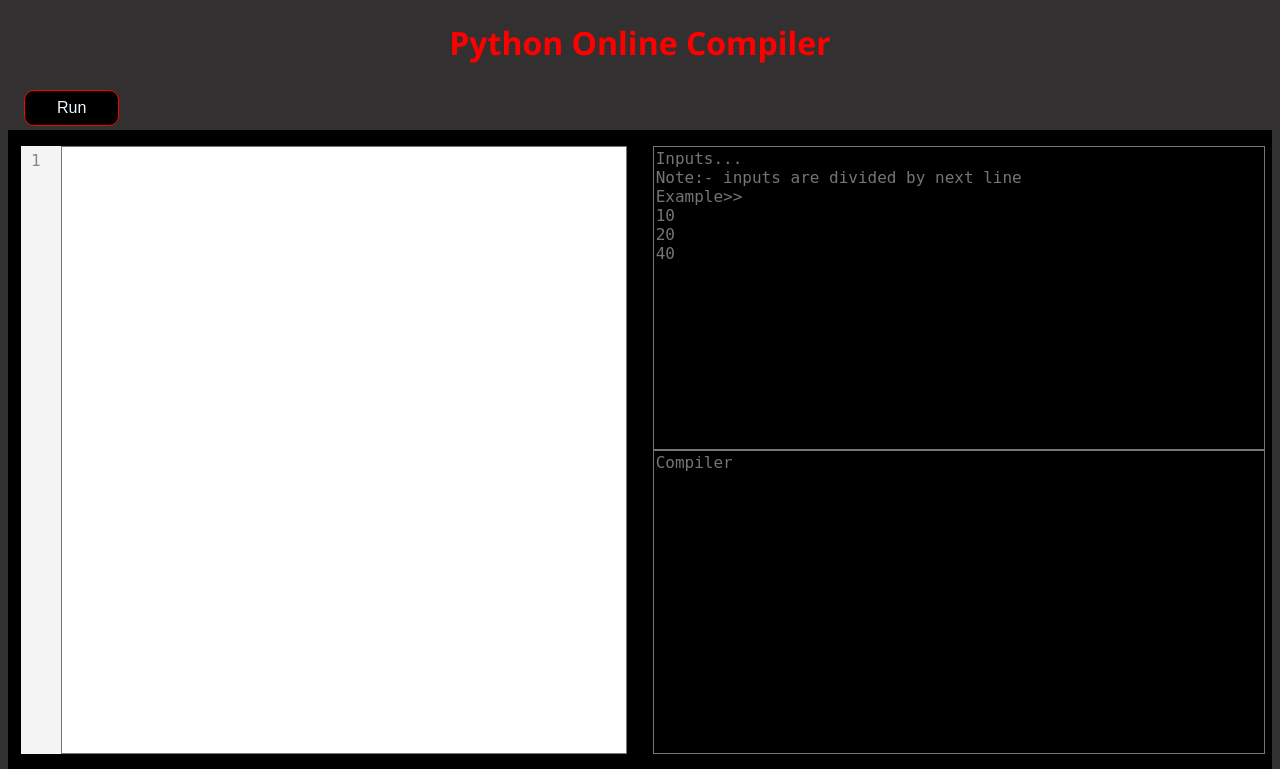
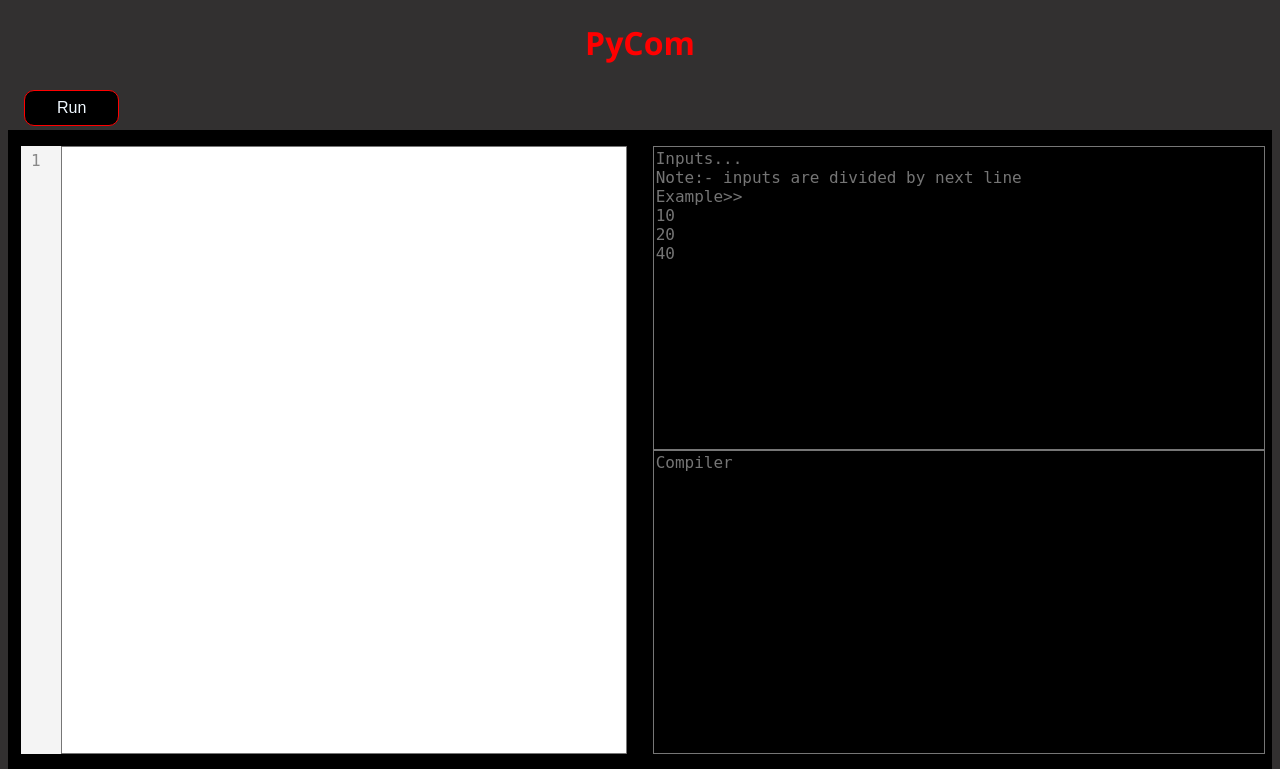
Before and after one commit to chandusurisetty/PythonOnlineCompiler, a Flask app: page / in a window 1280 px wide. Shown: the top 769 px of the page. Run offline with Flask 3, Linux system fonts and the light colour scheme.

Commit message:
Update index.html

```diff
--- a/templates/index.html
+++ b/templates/index.html
@@ -7,7 +7,7 @@
     <title>Python Online Compiler</title>
   </head>
   <body>
-    <h1 class="title">Python Online Compiler</h1>
+    <h1 class="title">PyCom</h1>
     <button class="run">Run</button>
     <div class="codeExcute">
       <div class="left">
```
